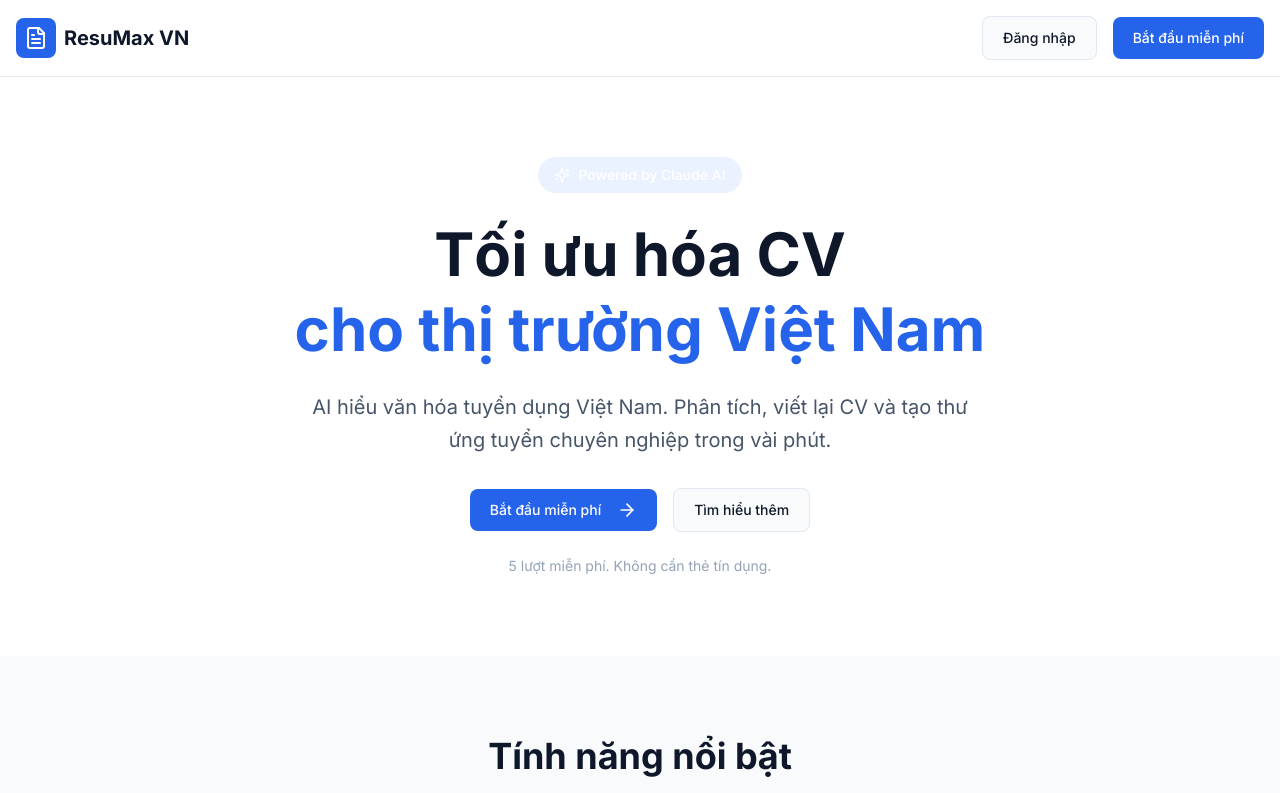
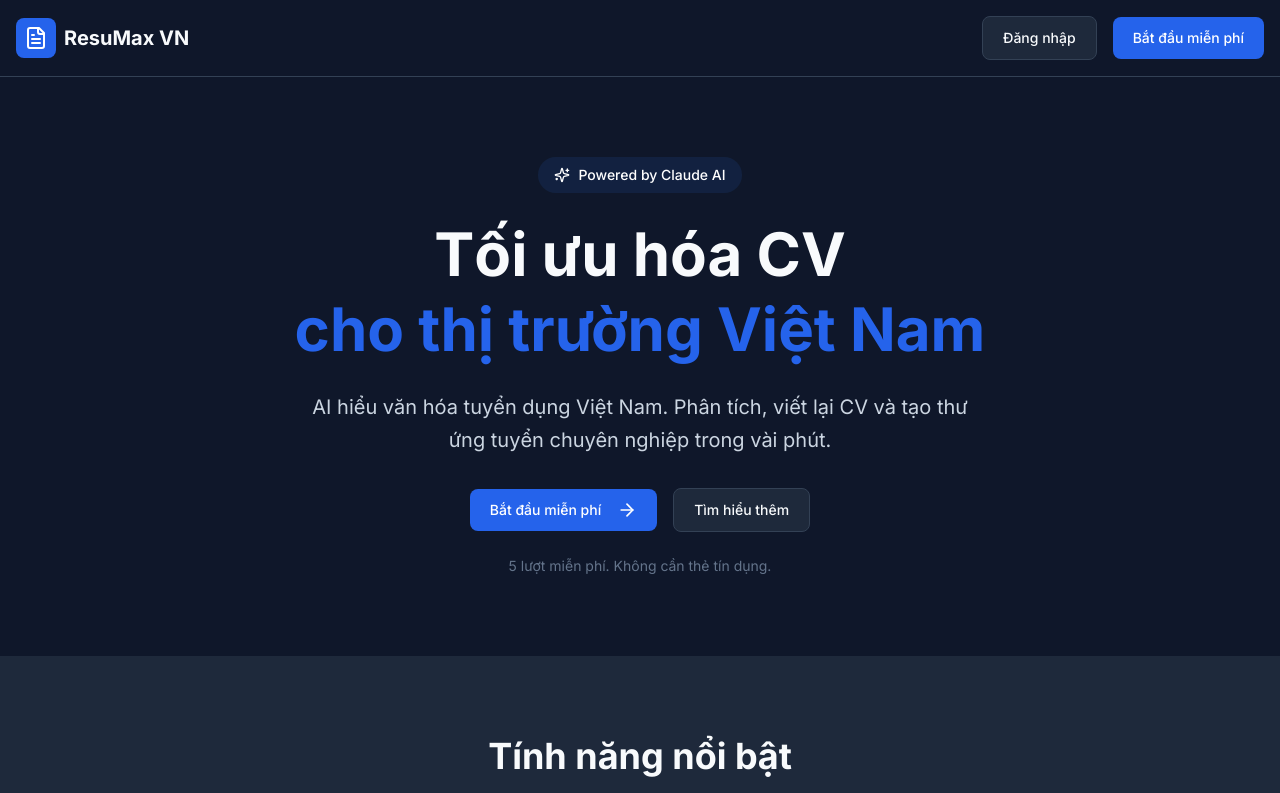
Before and after one commit to vutr2/AI-Resume-enhancer, a Next.js app in the folder frontend/: page / in a window 1280 px wide. Shown: the top 793 px of the page. Built offline with nearby package versions, Linux system fonts and the light colour scheme; no server answers; what @descope/nextjs-sdk would draw is missing.

Commit message:
hardcoded dark theme

```diff
--- a/frontend/src/app/globals.css
+++ b/frontend/src/app/globals.css
@@ -11,13 +11,13 @@
   --warning: #f59e0b;
   --error: #ef4444;
   --info: #3b82f6;
-  --background: #ffffff;
-  --background-secondary: #f8fafc;
-  --background-tertiary: #f1f5f9;
-  --foreground: #0f172a;
-  --foreground-secondary: #475569;
-  --foreground-muted: #94a3b8;
-  --border: #e2e8f0;
+  --background: #0f172a;
+  --background-secondary: #1e293b;
+  --background-tertiary: #334155;
+  --foreground: #f8fafc;
+  --foreground-secondary: #cbd5e1;
+  --foreground-muted: #64748b;
+  --border: #334155;
 }
 
 @theme inline {
@@ -25,18 +25,6 @@
   --color-background: var(--background);
   --color-foreground: var(--foreground);
   --font-sans: "Inter", system-ui, sans-serif;
-}
-
-@media (prefers-color-scheme: dark) {
-  :root {
-    --background: #0f172a;
-    --background-secondary: #1e293b;
-    --background-tertiary: #334155;
-    --foreground: #f8fafc;
-    --foreground-secondary: #cbd5e1;
-    --foreground-muted: #64748b;
-    --border: #334155;
-  }
 }
 
 * {
```
